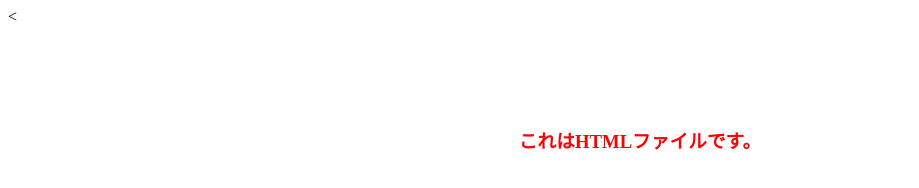
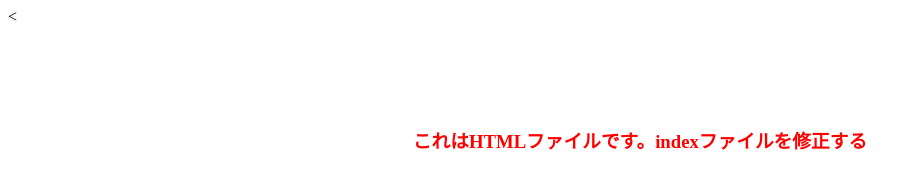
Before and after one commit to felicial198375/felicial.com, a plain HTML site: page index.html in a window 1280 px wide. Shown: the whole page, without its empty margins (0-919 px from the left). Drawn offline with Linux system fonts and the light colour scheme.

Commit message:
modify index.html

```diff
--- a/index.html
+++ b/index.html
@@ -8,6 +8,6 @@
   <title>Joanna Git prictise</title>
 </head>
 <body>
-<h3>これはHTMLファイルです。</h3>
+<h3>これはHTMLファイルです。indexファイルを修正する</h3>
 </body>
 </html>
```
